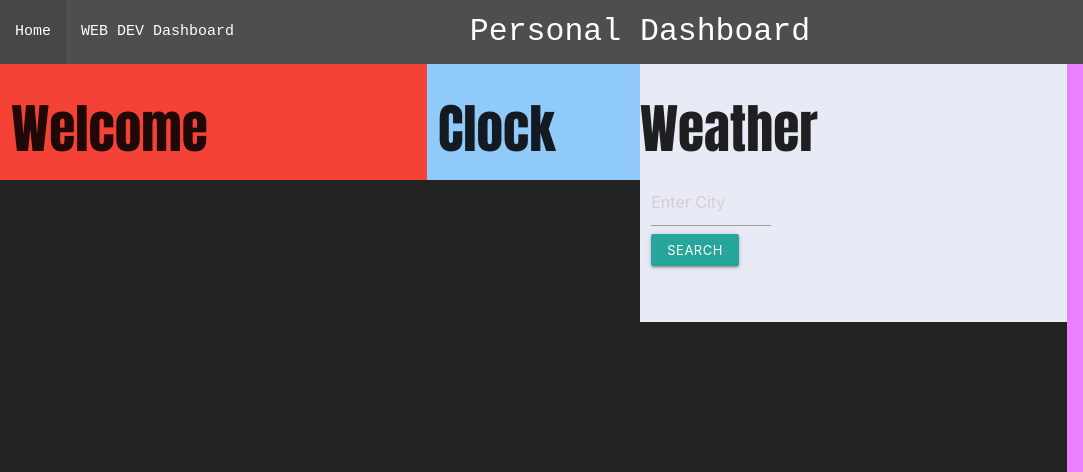
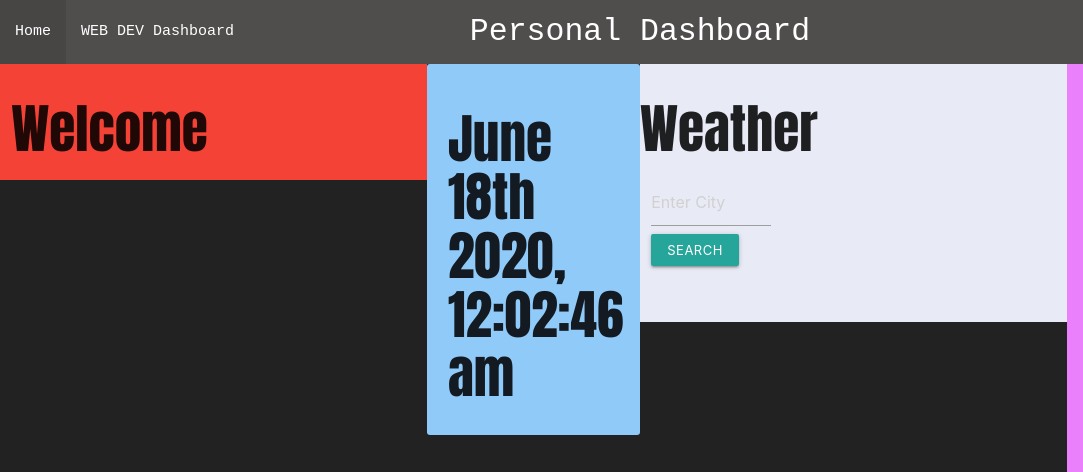
Before and after one commit to kaileymorter/personalDashboard, a plain HTML site: page perDash.html in a window 1280 px wide. Shown: the top 472 px of the page, 0-1083 px from the left. Drawn offline with nearby package versions, Linux system fonts and the light colour scheme; no server answers.

Commit message:
added clock

```diff
--- a/assets/css/style.css
+++ b/assets/css/style.css
@@ -248,6 +248,15 @@ h1 {
 }
 /*End of Task Styling*/
 
+/*Clock Styling*/
+.clock-div {
+    border-radius: 3px;
+}
+.clock {
+    padding: 10px;
+}
+/*End of Clock Styling*/
+
 /* Media Queries for Tablet and Mobile Devices */
 @media (max-width: 800px) {
     h1 {
--- a/assets/js/personal.js
+++ b/assets/js/personal.js
@@ -1,3 +1,10 @@
+//CLOCK JS//
+function clock() {
+    $('#clock').html(moment().format('MMMM Do YYYY, h:mm:ss a'));
+}
+setInterval(clock, 1000);
+//END OF CLOCK JS//
+
 //START OF WEATHER JS//
 var userFormEl = document.querySelector("#userForm");
 var nameInputEl = document.querySelector("#citySearch");
@@ -177,3 +184,7 @@ $('.save-btn').on('click', function(){
 
   $("#task5").children("input").val(localStorage.getItem("task-5"));
   //END OF TASK LIST JS//
+
+  $(document).ready(function() {
+    clock();
+})
--- a/perDash.html
+++ b/perDash.html
@@ -30,9 +30,10 @@
         <h2 class="">Welcome</h2>
       </div>
       <!-- clock -->
-      <div class="col s12 m2 blue lighten-3">
-        <h2 class="">Clock</h2>
+      <div class="col s12 m2 blue lighten-3 clock-div">
+        <h2 id="clock" class="clock"></h2>
       </div>
+
       <!-- weather widget -->
       <div class="col s12 m4  indigo lighten-5">
         <div class="row">
```
